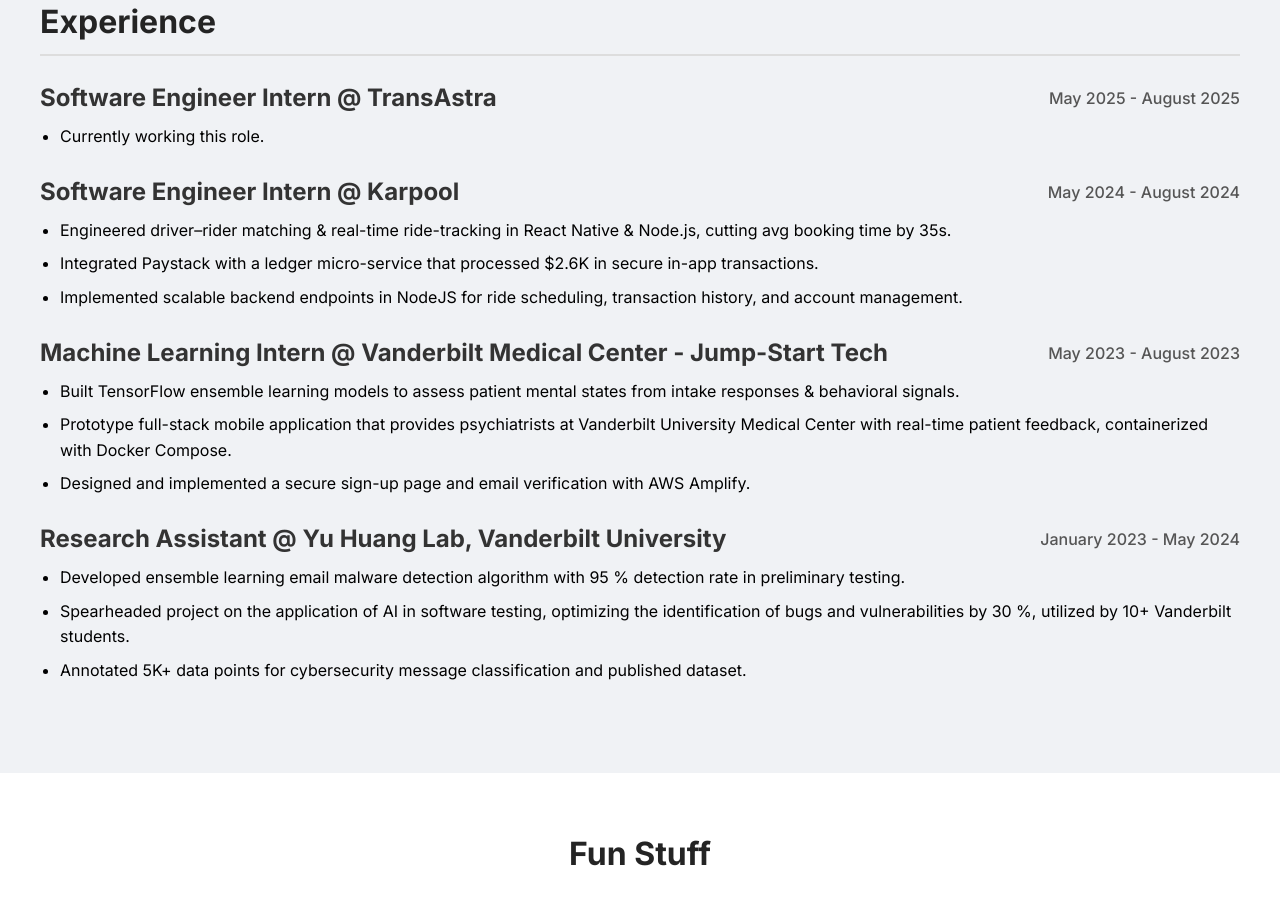
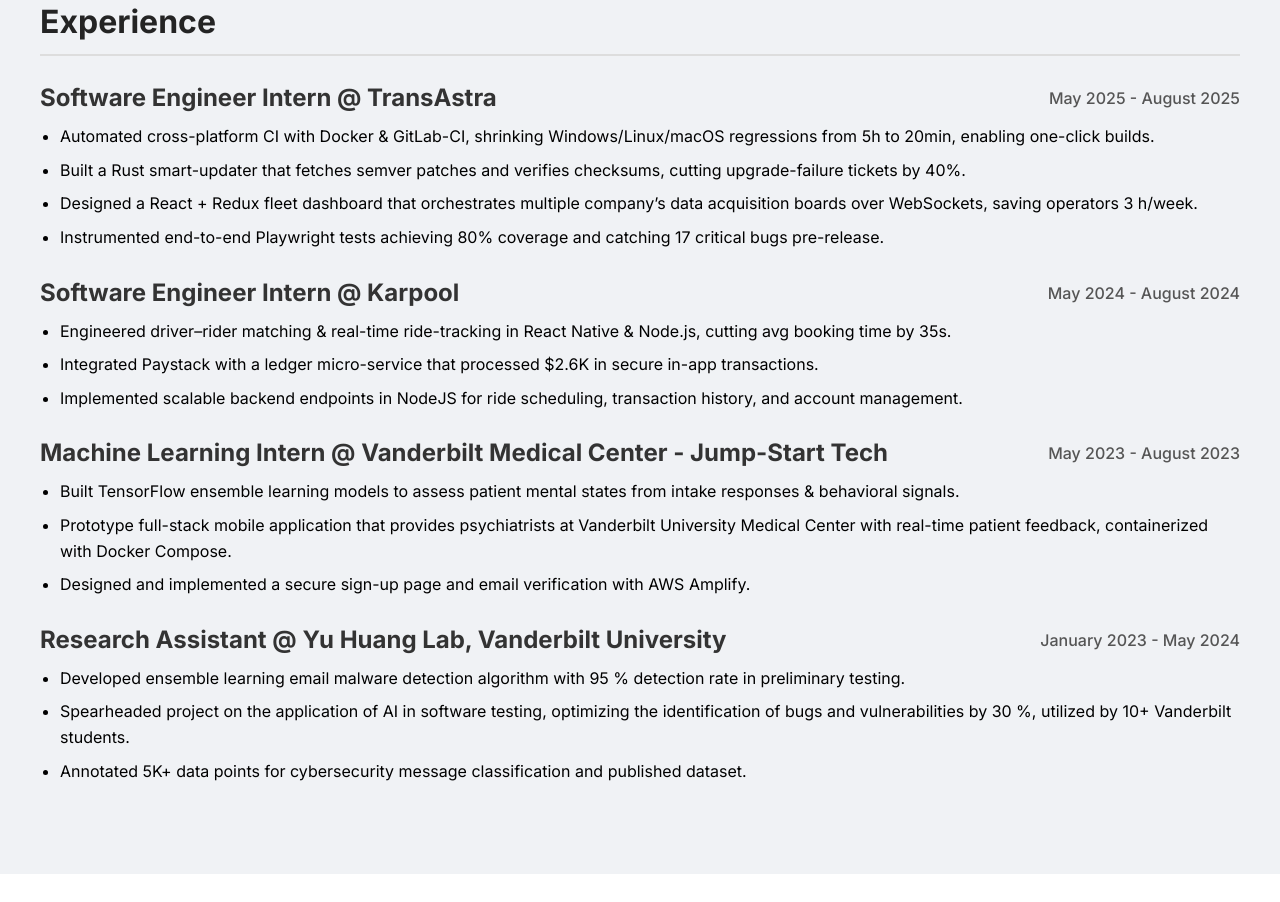
Before and after one commit to nick-bui19/nick-bui19.github.io, a React (Vite) app: page / in a window 1280 px wide. Shown: the part 3020-3922 px from the top of the page. Built offline with nearby package versions, Linux system fonts and the light colour scheme.

Commit message:
feat: update experience section

```diff
--- a/src/components/Resume.tsx
+++ b/src/components/Resume.tsx
@@ -21,7 +21,12 @@ const resumeData = {
       role: 'Software Engineer Intern',
       date: 'May 2025 - August 2025',
       location: 'Los Angeles, CA',
-      duties: ["Currently working this role."]
+      duties: [
+        'Automated cross-platform CI with Docker & GitLab-CI, shrinking Windows/Linux/macOS regressions from 5h to 20min, enabling one-click builds.',
+        'Built a Rust smart-updater that fetches semver patches and verifies checksums, cutting upgrade-failure tickets by 40%.',
+        'Designed a React + Redux fleet dashboard that orchestrates multiple company’s data acquisition boards over WebSockets, saving operators 3 h/week.',
+        'Instrumented end-to-end Playwright tests achieving 80% coverage and catching 17 critical bugs pre-release.'
+      ]
     },
     {
       company: 'Karpool',
```
